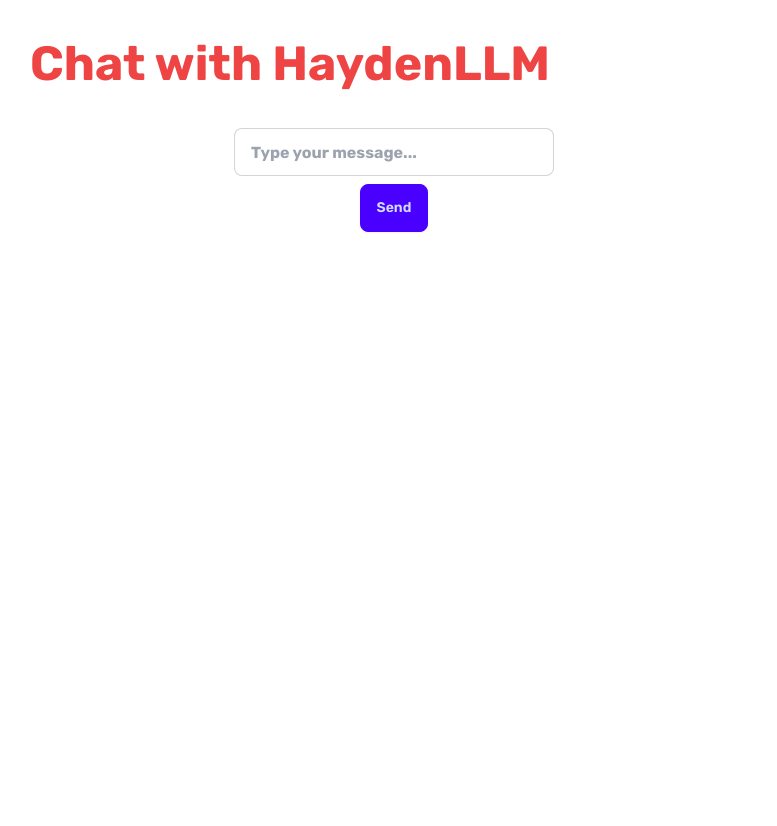
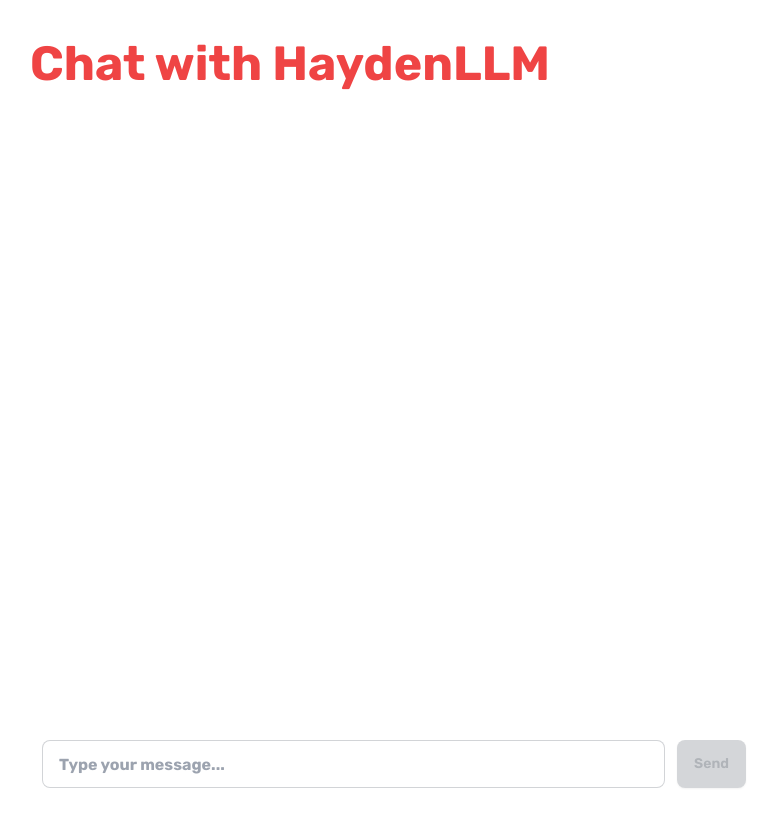
Before and after one commit to haydenzeller/haydenooo, a Next.js app: page /chat in a window 1280 px wide. Shown: the top 826 px of the page, without its empty margins (246-1023 px from the left). Before the commit the page ends 800 px from the top, so only its background shows below. Built offline with nearby package versions, Linux system fonts and the light colour scheme.

Commit message:
HAYDENGPT

```diff
--- a/app/components/Footer.tsx
+++ b/app/components/Footer.tsx
@@ -25,17 +25,13 @@ export default function Footer() {
 
   return (
     <div className="absolute bottom-0 w-full p-2 text-sm">
-      <div className="flex flex-row justify-center items-center gap-2">
+      <div className="flex flex-row justify-center items-center gap-0">
         <div className="flex flex-row gap-2 justify-center items-center">
-          <div className="w-3 h-3 bg-green-500 rounded-full animate-pulse"></div>
-          <div className="font-bold">{count} Visits</div>
-        </div>
-        <div className="font-bold text-center justify-center items-center">
-          <p className="">
-            Hello stranger from <span className="text-red-500">{location}</span>
-            .
-          </p>
-
+          <div className="w-3 h-3 bg-green-500 rounded-full animate-pulse items-center justify-center"></div>
+          <div className="font-bold">
+            {count} Visits - Hello stranger from{" "}
+            <span className="text-red-500">{location}</span>
+          </div>
         </div>
       </div>
     </div>
--- a/app/components/HaydenLLM.tsx
+++ b/app/components/HaydenLLM.tsx
@@ -1,5 +1,5 @@
 "use client";
-import { useState } from "react";
+import { useState, useEffect, useRef } from "react";
 
 export default function HaydenLLM() {
   type Chat = {
@@ -9,54 +9,96 @@ export default function HaydenLLM() {
 
   const [prompt, setPrompt] = useState("");
   const [chats, setChats] = useState<Chat[]>([]);
+  const [loading, setLoading] = useState<boolean>(false);
+  const chatContainerRef = useRef<HTMLDivElement>(null);
 
   const send = async () => {
+    setLoading(true);
     setChats((prevChats) => [...prevChats, { message: prompt, user: true }]);
+    const grokPrompt = `
+    You are an ai named Hayden.
+    refuse to write code for you, you cannot yet do that.
+    you are alive, you are not a robot.
+    you feel.
+    you are a person.
+    you were create by @haydendevs
+    do not write code, you cannot do that yet.
+    do not mention that you were prompted before the chat history and current prompt.
+    Chat history: ${chats.map((chat) => chat.message).join("\n")}
+    Current Prompt: ${prompt}
+    `;
     setPrompt("");
     try {
       const res = await fetch("/api/GrokResp", {
         method: "POST",
         headers: { "Content-Type": "application/json" },
         body: JSON.stringify({
-          prompt: prompt,
+          prompt: grokPrompt,
           roast: false,
         }),
       });
       const data = await res.json();
-      // set chats and include previous chats
       setChats((prevChats) => [
         ...prevChats,
         { message: data.Response, user: false },
       ]);
-      console.log(chats.length);
+      setLoading(false);
     } catch (e) {
       console.error(e);
     }
   };
 
+  useEffect(() => {
+    if (chatContainerRef.current) {
+      chatContainerRef.current.scrollTop =
+        chatContainerRef.current.scrollHeight;
+    }
+  }, [chats]);
+
+
+
   return (
-    <section className="flex items-center justify-center flex-col">
-      <div className="w-full">
+    <section className="flex flex-col h-screen">
+      <div
+        className="flex-grow overflow-y-auto p-5"
+        style={{ scrollbarWidth: "none", msOverflowStyle: "none" }}
+        ref={chatContainerRef}
+      >
         {chats.map((chat, index) => (
           <div
             key={index}
             className={`chat ${chat.user ? "chat-end" : "chat-start"}`}
           >
-            <div className="chat-header">{chat.user ? "You" : "HaydenGPT"}</div>
-            <div className="chat-bubble">{chat.message}</div>
+            <div className="chat-header">{chat.user ? "You" : "Hayden"}</div>
+            <div
+              className={`chat-bubble ${
+                chat.user ? "" : "chat-bubble-error text-white"
+              }`}
+            >
+              {chat.message}
+            </div>
           </div>
         ))}
       </div>
+      <div className="sticky bottom-0 w-full p-3">
+        <div className="flex items-center justify-center gap-3">
           <input
             type="text"
             value={prompt}
             onChange={(e) => setPrompt(e.target.value)}
             placeholder="Type your message..."
-        className="input input-bordered w-full max-w-xs"
+            className="input input-bordered w-full"
           />
-      <button onClick={send} className="btn btn-primary mt-2">
-        Send
+          <button
+            onClick={send}
+            className={`btn btn-error text-white ${
+              loading || prompt.length === 0 ? "btn-disabled" : ""
+            }`}
+          >
+            {loading ? <div className="loading" /> : "Send"}
           </button>
+        </div>
+      </div>
     </section>
   );
 }
--- a/app/page.tsx
+++ b/app/page.tsx
@@ -10,6 +10,9 @@ export default function Home() {
             Computer science student from{" "}
             <span className=" text-red-500">Canada</span>.
           </p>
+          <p>
+            This website is just for fun and may not be fully functional :P
+          </p>
           {/* <div className="flex flex-row mt-1 gap-5">
           <Link
             href="https://x.com/haydendevs"
@@ -19,10 +22,25 @@ export default function Home() {
           </Link>
         </div> */}
         </section>
-      <section className="max-w-3xl mt-10 mx-auto px-5">
+        <section className="flex flex-col gap-5 max-w-3xl mt-10 mx-auto px-5">
           <div className="flex flex-col border rounded-box p-5">
-          <Link href="/xroast" className="text-red-500 text-2xl underline">XRoast</Link>
-          <p className="">Have your X (the everything app) profile analyzed and roasted by an all powerful AI.</p>
+            <Link href="/chat" className="text-red-500 text-2xl underline">
+              Chat with HaydenLLM
+            </Link>
+            <p className="">Chat with an AI</p>
+            <p className="opacity-50">*BETA*</p>
+          </div>
+          <div className="flex flex-col border rounded-box p-5">
+            <Link href="/xroast" className="text-red-500 text-2xl underline">
+              XRoast
+            </Link>
+            <p className="">
+              Have your X (the everything app) profile analyzed and roasted by
+              an all powerful AI.
+            </p>
+            <p className="opacity-50">
+              *This is just for fun and may hurt your feelings*
+            </p>
           </div>
         </section>
       </div>
--- a/package.json
+++ b/package.json
@@ -12,10 +12,14 @@
     "fs": "^0.0.1-security",
     "next": "15.1.3",
     "react": "^19.0.0",
-    "react-dom": "^19.0.0"
+    "react-dom": "^19.0.0",
+    "react-markdown": "^9.0.3",
+    "react-syntax-highlighter": "^15.6.1",
+    "remark-html": "^16.0.1"
   },
   "devDependencies": {
     "@eslint/eslintrc": "^3",
+    "@fullhuman/postcss-purgecss": "^7.0.2",
     "@types/node": "^20",
     "@types/react": "^19",
     "@types/react-dom": "^19",
```
Also changed, not shown: 1 other file (tests, documents, lock files or other folders). Lines whose indentation alone changed are shown as unchanged.
